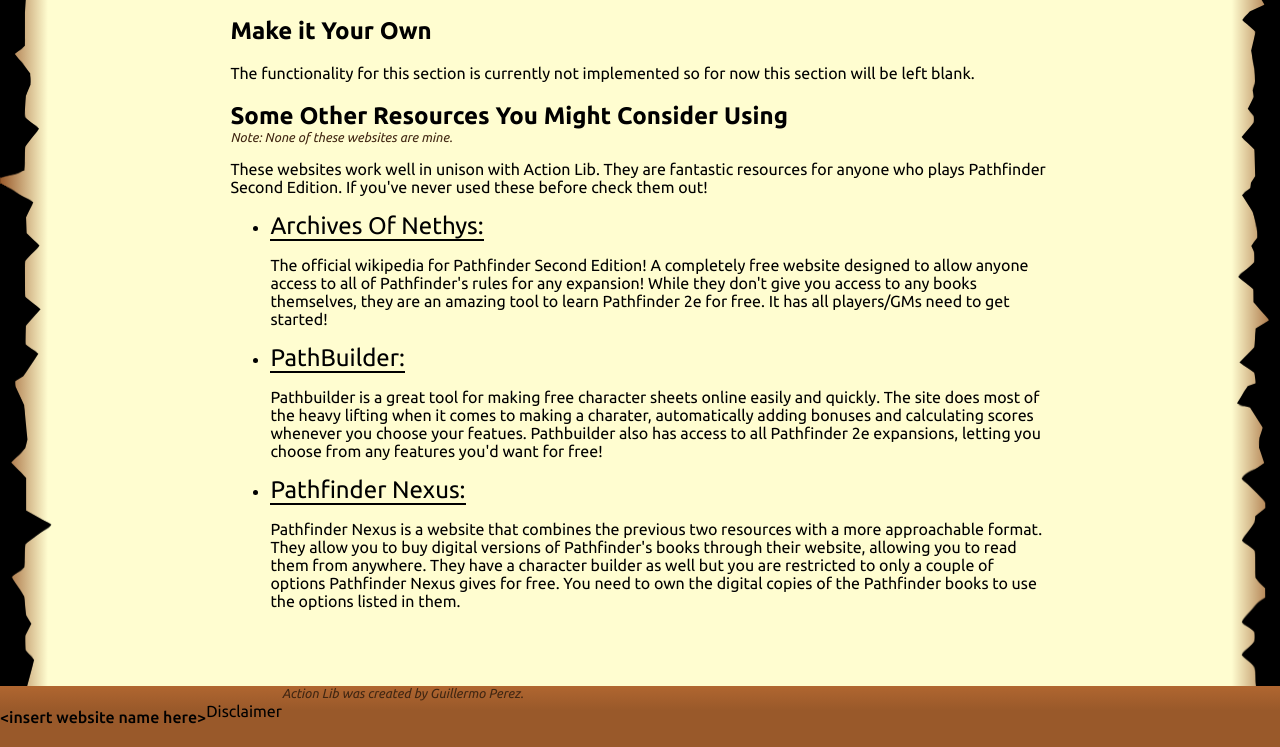
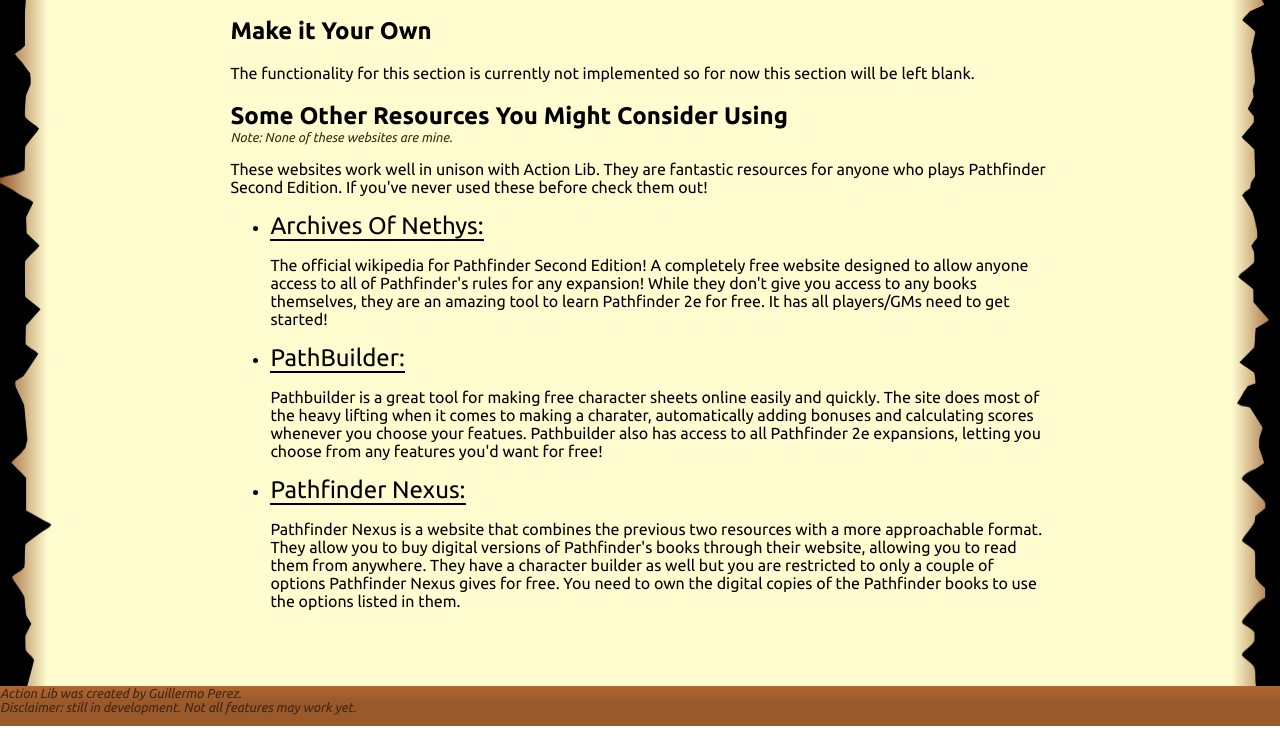
Before and after one commit to MiracleMeds/pathfinder-website-project, a website: page index.html in a window 1280 px wide. Shown: the part 781-1528 px from the top of the page. After the commit the page ends 1507 px from the top, so only its background shows below. Drawn offline with nearby package versions, Linux system fonts and the light colour scheme.

Commit message:
Fixed last-minute footer format issue

```diff
--- a/index.html
+++ b/index.html
@@ -131,10 +131,11 @@
     </body>
 
     <footer>
-        <h4>&ltinsert website name here&gt</h4>
-        <p>Disclaimer</p>
-        <!--Teacher requires something in footer. Don't remember what...-->
-        <p class="subtext">Action Lib was created by Guillermo Perez.</p>
+        <p class="subtext">
+            Action Lib was created by Guillermo Perez.
+            <br>
+            Disclaimer: still in development. Not all features may work yet.
+        </p>
     </footer>
 
 </html>
```
